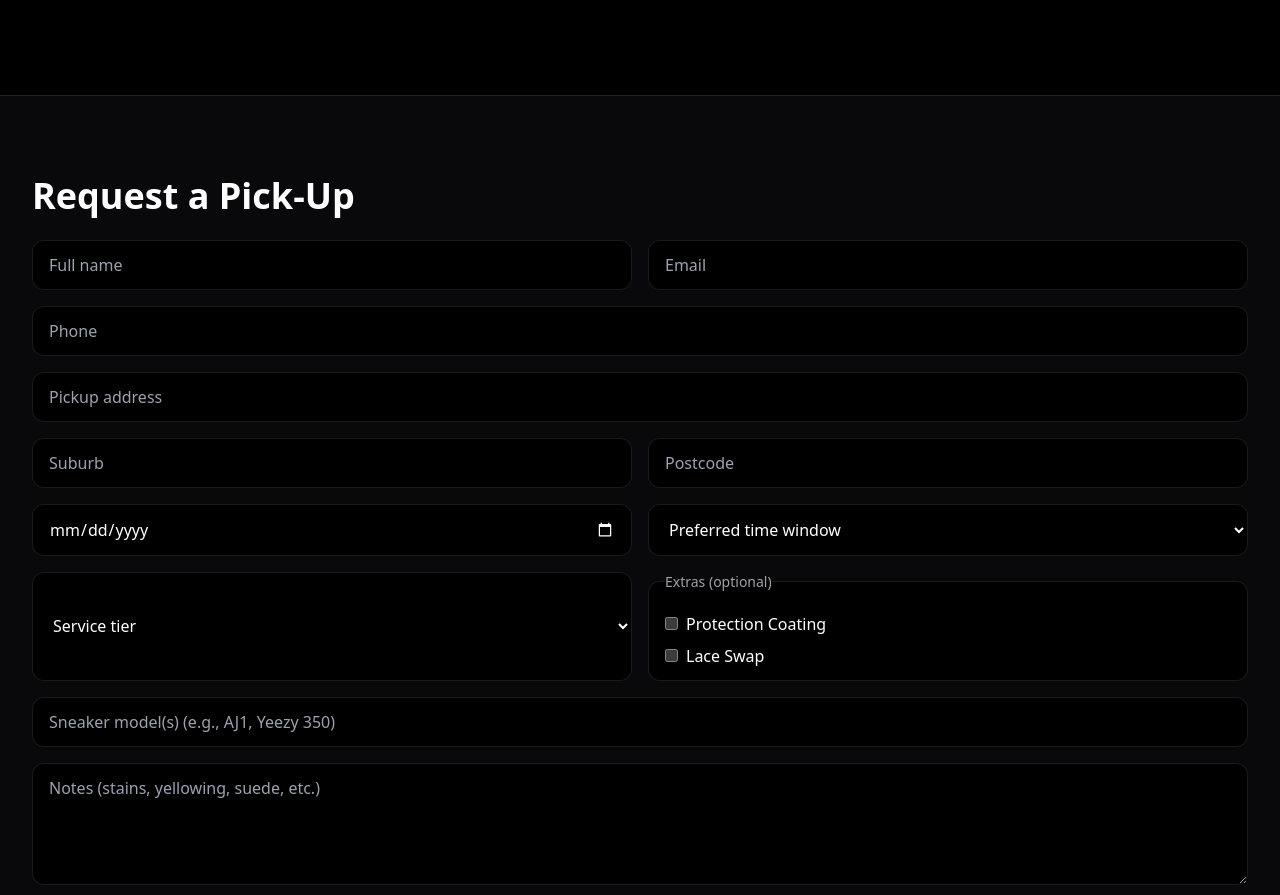
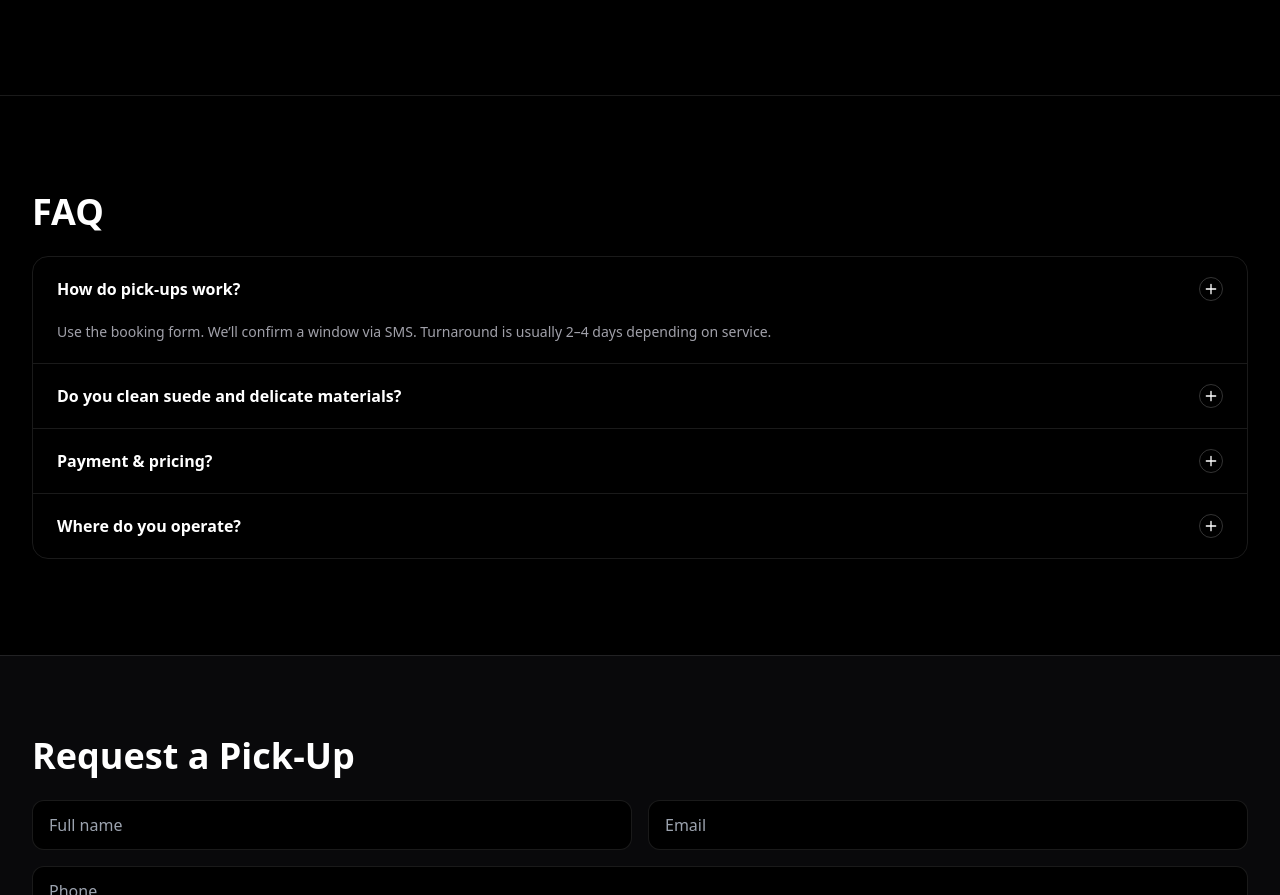
Before and after one commit to unlacesneakers/unlace-site, a Next.js app: page / in a window 1280 px wide. Shown: the part 3153-4048 px from the top of the page. Built offline with nearby package versions, Linux system fonts and the light colour scheme.

Commit message:
Update index.tsx

```diff
--- a/pages/index.tsx
+++ b/pages/index.tsx
@@ -19,6 +19,8 @@ import TopBanner from "../components/TopBanner";
 import GuaranteeStrip from "../components/GuaranteeStrip";
 import WhyChooseUs, { Benefit } from "../components/WhyChooseUs";
 import ProcessSteps, { Step } from "../components/ProcessSteps";
+import FAQ, { QA } from "../components/FAQ";
+import SchemaFAQ from "../components/SchemaFAQ";
 
 
 // Define the benefits (the content list)
@@ -37,6 +39,33 @@ const steps: Step[] = [
   { id: "s2", title: "Assessment & quote", desc: "We inspect your pair and confirm any extras before starting." },
   { id: "s3", title: "Clean & treat", desc: "Deep clean + whitening options, lace swap and protection if selected." },
   { id: "s4", title: "Return like-new", desc: "Delivered back to you across Melbourne—ready to wear." },
+];
+
+// Define the FAQ items
+const faqs: QA[] = [
+  {
+    q: "How do pick-ups work?",
+    a: <>Use the booking form. We’ll confirm a window via SMS. Turnaround is usually 2–4 days depending on service.</>,
+  },
+  {
+    q: "Do you clean suede and delicate materials?",
+    a: <>Yes. We use material-specific products and soft-bristle brushes. For rare pairs, we confirm the approach before starting.</>,
+  },
+  {
+    q: "Payment & pricing?",
+    a: <>Pay after service via card or bank transfer. We’ll quote any Extras up-front so there are no surprises.</>,
+  },
+  {
+    q: "Where do you operate?",
+    a: <>Melbourne-wide pick-up & delivery. If you’re outside the area, message us on Instagram to arrange options.</>,
+  },
+];
+
+const faqsForSchema = [
+  { q: "How do pick-ups work?", a: "Use the booking form. We’ll confirm a window via SMS. Turnaround is usually 2–4 days depending on service." },
+  { q: "Do you clean suede and delicate materials?", a: "Yes. We use material-specific products and soft-bristle brushes. For rare pairs, we confirm the approach before starting." },
+  { q: "Payment & pricing?", a: "Pay after service via card or bank transfer. We’ll quote any Extras up-front so there are no surprises." },
+  { q: "Where do you operate?", a: "Melbourne-wide pick-up & delivery. If you’re outside the area, message us on Instagram to arrange options." },
 ];
 
 
@@ -272,6 +301,10 @@ export default function Home() {
         {/* Process Steps */}
         <ProcessSteps items={steps} />
 
+        {/* FAQ */}
+        <FAQ items={faqs} />
+        <SchemaFAQ items={faqsForSchema} />
+
         {/* Pick-Up form starts here */}
         {/* ========== PICKUP BOOKING (Formspree) ========== */}
         <section id="pickup" className="bg-zinc-950 border-t border-white/10 scroll-mt-24">
```
